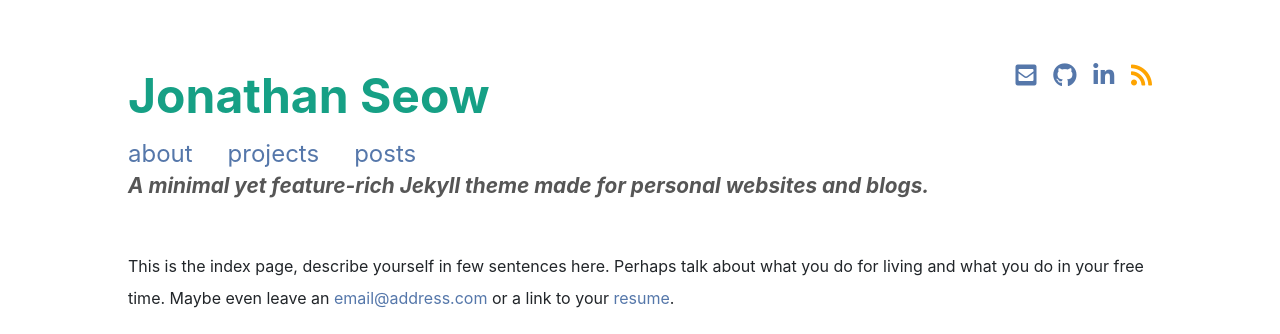
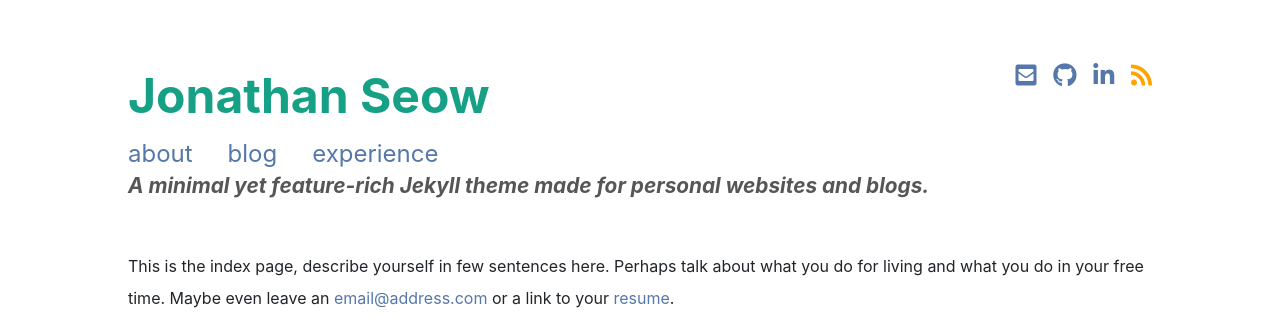
Before and after one commit to jseow5177/blog, a Jekyll site: the page built from index.md, in a window 1280 px wide. Shown: the top 334 px of the page. Built offline with Jekyll 4.4.1, drawn with Linux system fonts in a browser that asks for light colours; nearby versions of some CDN libraries; a style sheet for code colours, icons or effects is not loaded.

Commit message:
Minor changes to header menus

```diff
--- a/_includes/header.html
+++ b/_includes/header.html
@@ -7,8 +7,8 @@
 {% endif %}
 <ul class="menu">
 <li class="menu__entry"><a href="{{ site.url }}">about</a></li>
-<li class="menu__entry"><a href="{{ site.url }}/projects">projects</a></li>
-<li class="menu__entry"><a href="{{ site.url }}/posts">posts</a></li>
+<li class="menu__entry"><a href="{{ site.url }}/posts">blog</a></li>
+<li class="menu__entry"><a href="{{ site.url }}/projects">experience</a></li>
 </ul>
 </div>
 <ul class="social-links">
```
